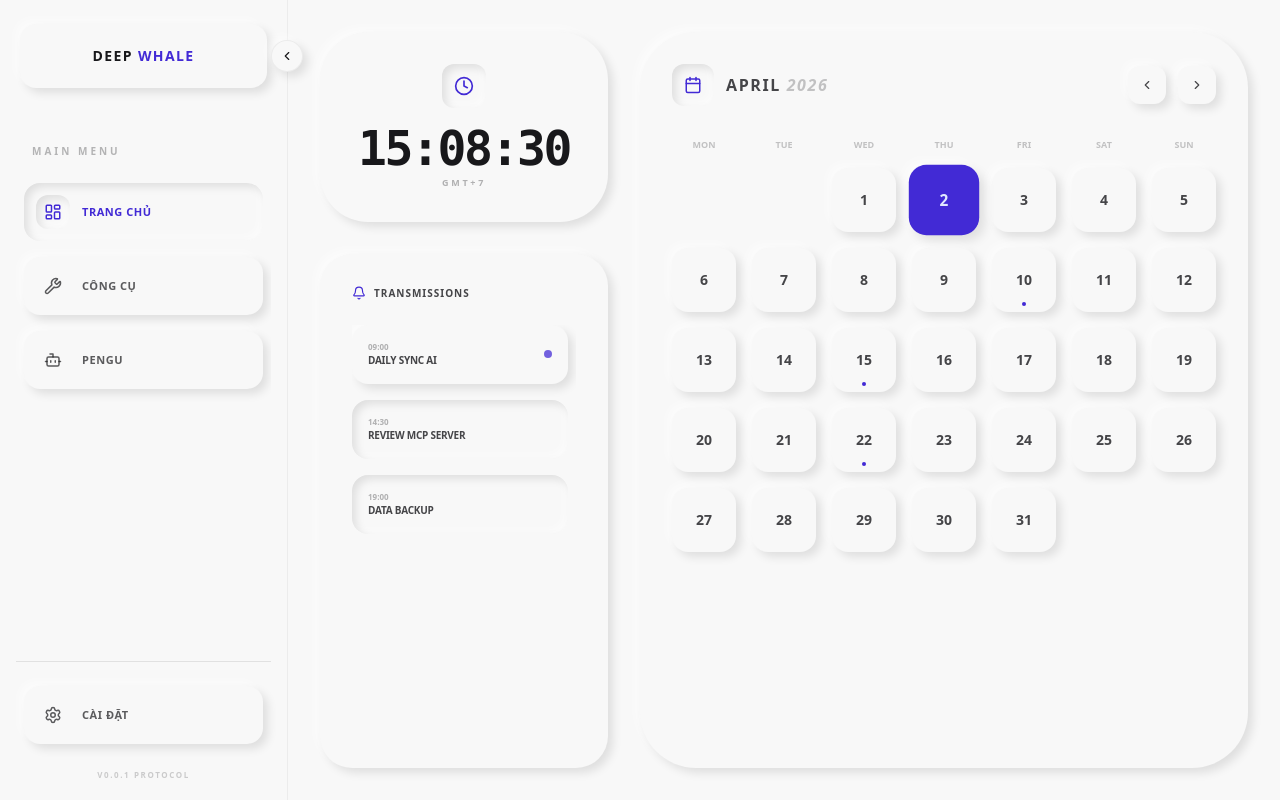
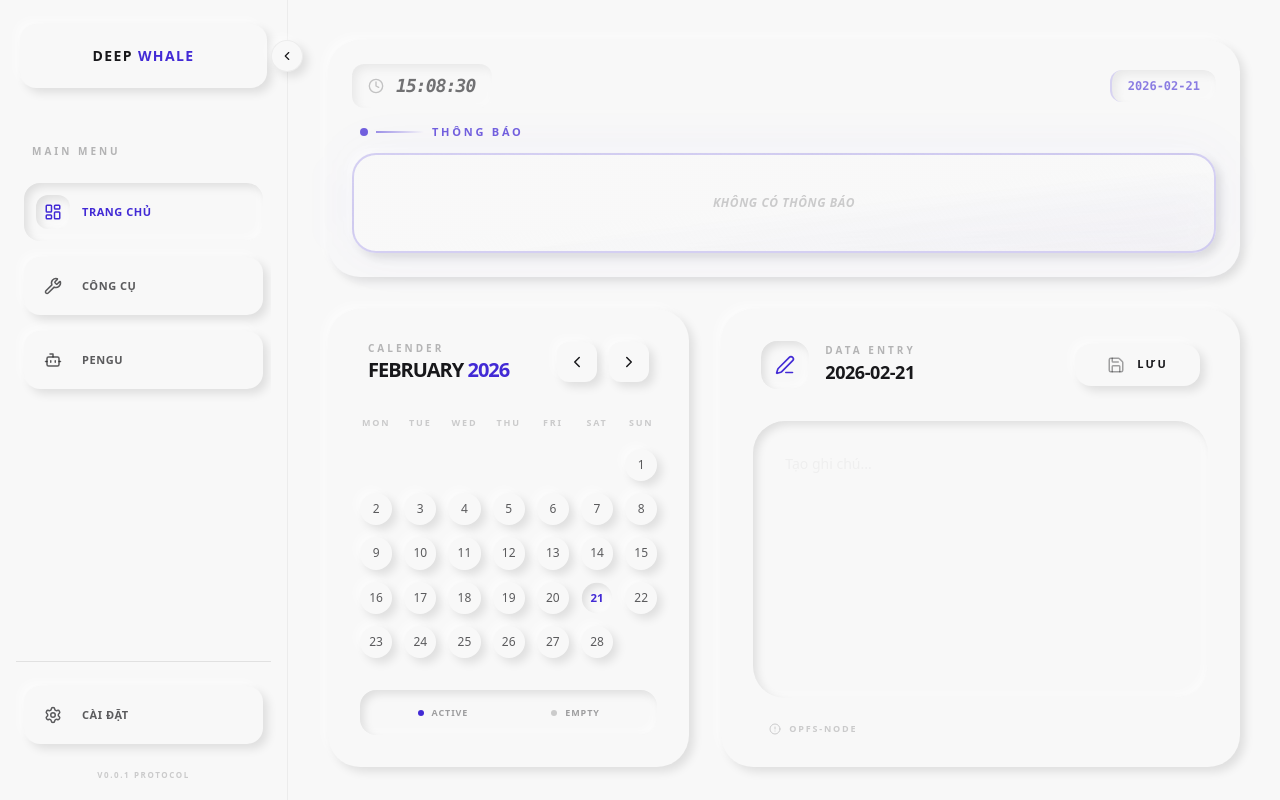
Before and after one commit to mahnduc/deepwhale, a Next.js app: page /deepwhale/ in a window 1280 px wide. Built offline with nearby package versions, Linux system fonts and the light colour scheme.

Commit message:
cập nhật trang chủ

```diff
--- a/src/app/layout.tsx
+++ b/src/app/layout.tsx
@@ -2,9 +2,9 @@
 
 import { useState, useEffect } from "react";
 import ThemeProvider from "@/app/settings/_components/ThemeProvider";
-import "./globals.css";
 import Sidebar from "@/components/sidebar";
 import { Menu } from "lucide-react";
+import "./globals.css";
 
 export default function RootLayout({
   children,
--- a/src/app/page.tsx
+++ b/src/app/page.tsx
@@ -1,126 +1,270 @@
 "use client";
 
-import React, { useState, useEffect } from "react";
-import { ChevronLeft, ChevronRight, Clock, Calendar as CalendarIcon, Bell } from "lucide-react";
+import React, { useState, useEffect, useMemo } from "react";
+import { Calendar as CalendarIcon, Save, Edit3, ChevronLeft, ChevronRight, AlertCircle, Clock } from "lucide-react";
 
 const neoFlat = "shadow-[5px_5px_10px_rgba(0,0,0,0.1),-5px_-5px_10px_rgba(255,255,255,0.5)]";
 const neoInset = "shadow-[inset_4px_4px_8px_rgba(0,0,0,0.1),inset_-4px_-4px_8px_rgba(255,255,255,0.5)]";
 const neoPressed = "active:shadow-[inset_2px_2px_5px_rgba(0,0,0,0.1),inset_-2px_-2px_5px_rgba(255,255,255,0.5)]";
 
+interface Note {
+  id: string;
+  dateKey: string;
+  title: string;
+  content: string;
+  updatedAt: string;
+}
+
 export default function SchedulePage() {
+  const [mounted, setMounted] = useState(false);
   const [time, setTime] = useState("");
+  const [notes, setNotes] = useState<Note[]>([]);
+  const [currentDate, setCurrentDate] = useState(new Date());
+  const [selectedDateKey, setSelectedDateKey] = useState<string>("");
+  const [editContent, setEditContent] = useState("");
+  const [isSaving, setIsSaving] = useState(false);
+
+  const todayKey = useMemo(() => new Date().toISOString().split('T')[0], []);
 
   useEffect(() => {
-    setTime(new Date().toLocaleTimeString('en-US', { hour12: false }));
+    setMounted(true);
+    setSelectedDateKey(todayKey);
     const timer = setInterval(() => {
       setTime(new Date().toLocaleTimeString('en-US', { hour12: false }));
     }, 1000);
+    loadAllNotes();
     return () => clearInterval(timer);
-  }, []);
+  }, [todayKey]);
 
-  const days = ["Mon", "Tue", "Wed", "Thu", "Fri", "Sat", "Sun"];
-  const dates = Array.from({ length: 31 }, (_, i) => i + 1);
+  const calendarData = useMemo(() => {
+    const year = currentDate.getFullYear();
+    const month = currentDate.getMonth();
+    const daysInMonth = new Date(year, month + 1, 0).getDate();
+    const firstDay = new Date(year, month, 1).getDay();
+    const adjustedFirstDay = firstDay === 0 ? 6 : firstDay - 1;
+    return { year, month, daysInMonth, adjustedFirstDay };
+  }, [currentDate]);
+
+  const activeNote = useMemo(() =>
+    notes.find(n => n.dateKey === selectedDateKey),
+    [notes, selectedDateKey]);
+
+  useEffect(() => {
+    setEditContent(activeNote?.content || "");
+  }, [activeNote, selectedDateKey]);
+
+  const loadAllNotes = async () => {
+    try {
+      const root = await navigator.storage.getDirectory();
+      const fileHandle = await root.getFileHandle("deepwhale_notes.json", { create: true });
+      const file = await fileHandle.getFile();
+      const text = await file.text();
+      if (text) setNotes(JSON.parse(text));
+    } catch (err) { console.error("OPFS Fail", err); }
+  };
+
+  const saveNote = async () => {
+    if (!selectedDateKey) return;
+    setIsSaving(true);
+    const newNote: Note = {
+      id: activeNote?.id || crypto.randomUUID(),
+      dateKey: selectedDateKey,
+      title: `Note for ${selectedDateKey}`,
+      content: editContent,
+      updatedAt: new Date().toLocaleString()
+    };
+
+    const updatedNotes = activeNote
+      ? notes.map(n => n.dateKey === selectedDateKey ? newNote : n)
+      : [...notes, newNote];
+
+    try {
+      const root = await navigator.storage.getDirectory();
+      const fileHandle = await root.getFileHandle("deepwhale_notes.json", { create: true });
+      const writable = await fileHandle.createWritable();
+      await writable.write(JSON.stringify(updatedNotes));
+      await writable.close();
+      setNotes(updatedNotes);
+    } catch (err) { console.error("Save Fail", err); }
+    finally { setTimeout(() => setIsSaving(false), 500); }
+  };
+
+  if (!mounted) return null;
 
   return (
-    <div className="w-full h-full min-h-screen lg:min-h-0 bg-base-200 p-4 md:p-6 lg:p-8 text-base-content/80 font-sans overflow-y-auto lg:overflow-hidden">
-      <div className="max-w-[1600px] mx-auto h-full flex flex-col gap-6 lg:gap-8">
+    <div className="w-full h-full bg-base-200 flex flex-col p-6 lg:p-10 select-none overflow-y-auto">
+      <div className="max-w-350 mx-auto w-full flex flex-col gap-8 h-full">
 
+        <div className={`p-6 rounded-4xl bg-base-200 ${neoFlat} flex flex-col gap-4 shrink-0`}>
 
-        <div className="grid grid-cols-1 lg:grid-cols-3 gap-6 lg:gap-8 h-full">
-          <div className="space-y-6 lg:space-y-8 flex flex-col">
-            {/* Clock Card */}
-            <div className={`p-6 lg:p-8 rounded-[2rem] lg:rounded-[3rem] bg-base-200 ${neoFlat} text-center flex flex-col justify-center`}>
-              <div className={`inline-flex p-3 rounded-xl bg-base-200 ${neoInset} text-primary mb-4 mx-auto`}>
-                <Clock size={20} />
-              </div>
-              <h2 className="text-4xl xl:text-5xl font-black tracking-tighter text-base-content mb-1 font-mono">
-                {time || "00:00:00"}
-              </h2>
-              <p className="text-[9px] font-black uppercase tracking-[0.3em] opacity-40">
-                GMT+7
-              </p>
+          <div className="flex items-center justify-between gap-4">
+            <div className={`px-4 py-2 rounded-xl bg-base-200 ${neoInset} flex items-center gap-3 shrink-0 opacity-60`}>
+              <Clock size={16} className="text-base-content/40" />
+              <span className="text-lg font-mono font-black tracking-tighter italic">{time}</span>
             </div>
 
-            <div className={`p-6 lg:p-8 rounded-[2rem] bg-base-200 ${neoFlat} flex-1 overflow-hidden flex flex-col`}>
-              <h3 className="text-[10px] font-black uppercase tracking-widest mb-6 flex items-center gap-2">
-                <Bell size={14} className="text-primary" /> Transmissions
-              </h3>
-              <div className="space-y-4 overflow-y-auto pr-2 scrollbar-hide">
-                {[
-                  { time: "09:00", title: "Daily Sync AI", active: true },
-                  { time: "14:30", title: "Review MCP Server", active: false },
-                  { time: "19:00", title: "Data Backup", active: false },
-                ].map((event, i) => (
-                  <div key={i} className={`p-4 rounded-2xl bg-base-200 ${event.active ? neoFlat : neoInset} flex items-center justify-between transition-all hover:scale-[1.02]`}>
-                    <div>
-                      <p className="text-[8px] font-black opacity-40 uppercase">{event.time}</p>
-                      <p className="text-[10px] font-bold uppercase tracking-tight">{event.title}</p>
+            <div className={`
+              hidden md:flex items-center gap-2
+              px-4 py-2 rounded-xl bg-base-200 ${neoInset}
+              border-l-2 border-primary/30 shrink-0 opacity-60
+            `}>
+              <span className="text-xs font-black text-primary font-mono">{selectedDateKey}</span>
             </div>
-                    {event.active && <div className="w-2 h-2 bg-primary rounded-full animate-pulse" />}
           </div>
-                ))}
+
+          <div className="w-full relative">
+            <div className="flex items-center gap-2 mb-3 ml-2">
+              <div className="w-2 h-2 rounded-full bg-primary animate-pulse shadow-lg shadow-primary/50" />
+              <div className="w-12 h-0.5 bg-linear-to-r from-primary/50 to-transparent" />
+              <label className="text-[11px] font-black uppercase text-primary tracking-[0.25em] animate-pulse">
+                Thông báo             </label>
+            </div>
+
+            <div className="relative">
+              <div className="absolute inset-0 bg-primary/5 rounded-3xl blur-xl" />
+
+              <div className={`
+                relative p-6 rounded-3xl
+                bg-linear-to-br from-base-200 via-base-200 to-base-300/30
+                ${neoFlat}
+                border-2 border-primary/20
+                transition-all duration-500
+                hover:border-primary/40 hover:shadow-xl hover:shadow-primary/10
+                group
+              `}>
+                {activeNote ? (
+                  <div className="flex items-start gap-4">
+                    <div className="mt-1 shrink-0">
+                      <div className={`w-8 h-8 rounded-lg bg-primary/10 ${neoInset} flex items-center justify-center`}>
+                        <span className="text-primary text-lg">»</span>
+                      </div>
+                    </div>
+
+                    <div className="flex-1 min-w-0">
+                      <div className="text-sm font-bold text-base-content leading-relaxed line-clamp-2 group-hover:line-clamp-none transition-all duration-300">
+                        {activeNote.content}
+                      </div>
+                    </div>
+                  </div>
+                ) : (
+                  <div className="text-center py-4">
+                    <div className="text-xs font-black uppercase tracking-wider opacity-20 italic">
+                      Không có thông báo
+                    </div>
+                  </div>
+                )}
+              </div>
             </div>
           </div>
         </div>
 
-          {/* --- CỘT PHẢI: LỊCH THÁNG --- */}
-          <div className="lg:col-span-2 h-full">
-            <div className={`p-6 lg:p-8 rounded-[2rem] lg:rounded-[3.5rem] bg-base-200 ${neoFlat} h-full flex flex-col`}>
+        <div className="grid grid-cols-1 lg:grid-cols-12 gap-8 items-stretch flex-1 min-h-0">
 
-              {/* Header Lịch */}
-              <div className="flex justify-between items-center mb-8">
-                <div className="flex items-center gap-3">
-                  <div className={`p-2 lg:p-3 rounded-xl bg-base-200 ${neoInset} text-primary`}>
-                    <CalendarIcon size={18} />
+          <div className={`lg:col-span-5 p-8 rounded-4xl bg-base-200 ${neoFlat} flex flex-col h-full`}>
+            <div className="flex justify-between items-center mb-8 px-2 shrink-0">
+              <div>
+                <h4 className="text-[10px] font-black uppercase tracking-[0.3em] text-base-content/30">Calender</h4>
+                <h2 className="text-xl font-black uppercase tracking-tighter">
+                  {currentDate.toLocaleString('default', { month: 'long' })} <span className="text-primary">{calendarData.year}</span>
+                </h2>
               </div>
-                  <h3 className="text-sm lg:text-base font-black uppercase tracking-widest">
-                    April <span className="opacity-30 italic">2026</span>
-                  </h3>
-                </div>
+
               <div className="flex gap-3">
-                  <button className={`p-2 lg:p-3 rounded-xl bg-base-200 ${neoFlat} ${neoPressed} transition-all`}>
-                    <ChevronLeft size={14} />
+                <button
+                  onClick={() => setCurrentDate(new Date(calendarData.year, calendarData.month - 1))}
+                  className={`w-10 h-10 rounded-xl bg-base-200 flex items-center justify-center transition-all ${neoFlat} ${neoPressed}`}
+                >
+                  <ChevronLeft size={18} />
                 </button>
-                  <button className={`p-2 lg:p-3 rounded-xl bg-base-200 ${neoFlat} ${neoPressed} transition-all`}>
-                    <ChevronRight size={14} />
+                <button
+                  onClick={() => setCurrentDate(new Date(calendarData.year, calendarData.month + 1))}
+                  className={`w-10 h-10 rounded-xl bg-base-200 flex items-center justify-center transition-all ${neoFlat} ${neoPressed}`}
+                >
+                  <ChevronRight size={18} />
                 </button>
               </div>
             </div>
 
-              {/* Grid Lịch - Tự động co giãn theo chiều cao container */}
-              <div className="flex-1 flex flex-col justify-between">
-                <div className="grid grid-cols-7 gap-2 lg:gap-4">
-                  {days.map((day) => (
-                    <div key={day} className="text-center text-[9px] font-black uppercase opacity-30">
-                      {day}
-                    </div>
+            <div className="grid grid-cols-7 gap-3 flex-1 content-start">
+              {['Mon', 'Tue', 'Wed', 'Thu', 'Fri', 'Sat', 'Sun'].map(d => (
+                <div key={d} className="text-center text-[9px] font-black uppercase opacity-20 mb-2 tracking-[0.2em]">{d}</div>
               ))}
 
-                  <div className="aspect-square" />
-                  <div className="aspect-square" />
+              {Array.from({ length: calendarData.adjustedFirstDay }).map((_, i) => (
+                <div key={`empty-${i}`} className="aspect-square" />
+              ))}
 
-                  {dates.map((date) => {
-                    const isToday = date === 2;
+              {Array.from({ length: calendarData.daysInMonth }).map((_, i) => {
+                const day = i + 1;
+                const dKey = `${calendarData.year}-${String(calendarData.month + 1).padStart(2, '0')}-${String(day).padStart(2, '0')}`;
+                const isSelected = dKey === selectedDateKey;
+                const isToday = dKey === todayKey;
+                const hasNote = notes.some(n => n.dateKey === dKey);
+
                 return (
                   <button
-                        key={date}
-                        className={`aspect-square md:h-12 lg:h-auto rounded-xl lg:rounded-2xl flex flex-col items-center justify-center transition-all group relative
-                          ${isToday
-                            ? `bg-primary text-primary-content ${neoFlat} z-10 scale-110`
-                            : `bg-base-200 ${neoFlat} hover:bg-base-300 hover:scale-105 active:shadow-inner`
-                          }`}
+                    key={day}
+                    onClick={() => setSelectedDateKey(dKey)}
+                    className={`
+                      aspect-square rounded-2xl flex flex-col items-center justify-center transition-all duration-300 relative
+                      ${isSelected
+                        ? `bg-base-200 ${neoInset} text-primary scale-95 font-black`
+                        : `${neoFlat} hover:scale-105 text-base-content/70`
+                      }
+                      ${isToday && !isSelected ? "ring-1 ring-primary/30" : ""}
+                    `}
                   >
-                        <span className="text-xs lg:text-sm font-black">{date}</span>
-                        {/* Event indicator */}
-                        {[10, 15, 22].includes(date) && !isToday && (
-                          <div className="absolute bottom-1.5 w-1 h-1 bg-primary rounded-full" />
+                    <span className="text-xs">{day}</span>
+                    {hasNote && !isSelected && (
+                      <div className="absolute bottom-2 w-1 h-1 rounded-full bg-primary/40 shadow-[0_0_8px_rgba(var(--p),0.5)]" />
                     )}
                   </button>
                 );
               })}
             </div>
 
+            <div className={`mt-8 p-4 rounded-2xl bg-base-200 ${neoInset} flex justify-around shrink-0`}>
+              <div className="flex items-center gap-2"><div className="w-1.5 h-1.5 rounded-full bg-primary" /> <span className="text-[9px] font-black uppercase tracking-widest opacity-40">Active</span></div>
+              <div className="flex items-center gap-2"><div className="w-1.5 h-1.5 rounded-full bg-base-content/20" /> <span className="text-[9px] font-black uppercase tracking-widest opacity-40">Empty</span></div>
             </div>
+          </div>
+
+          <div className={`lg:col-span-7 p-8 rounded-4xl bg-base-200 ${neoFlat} flex flex-col h-full`}>
+            <div className="flex flex-col md:flex-row justify-between items-start md:items-center mb-8 gap-6 px-2 shrink-0">
+              <div className="flex items-center gap-4">
+                <div className={`w-12 h-12 rounded-2xl bg-base-200 ${neoInset} flex items-center justify-center text-primary`}>
+                  <Edit3 size={20} />
+                </div>
+                <div>
+                  <label className="text-[10px] font-black uppercase opacity-30 tracking-[0.3em] block">Data Entry</label>
+                  <h3 className="text-lg font-black tracking-tight uppercase">{selectedDateKey}</h3>
+                </div>
+              </div>
+
+              <button
+                onClick={saveNote}
+                className={`w-full md:w-auto px-8 py-3 rounded-2xl bg-base-200 ${neoFlat} ${neoPressed} flex gap-3 items-center justify-center transition-all group`}
+              >
+                <Save size={18} className={`${isSaving ? "animate-spin text-primary" : "text-base-content/40 group-hover:text-primary transition-colors"}`} />
+                <span className="text-[11px] font-black uppercase tracking-[0.2em]">Lưu</span>
+              </button>
+            </div>
+
+            <textarea
+              value={editContent}
+              onChange={(e) => setEditContent(e.target.value)}
+              placeholder="Tạo ghi chú..."
+              className={`flex-1 w-full p-8 rounded-4xl bg-base-200 ${neoInset} outline-none resize-none text-sm font-medium leading-relaxed text-base-content/80 placeholder:opacity-10 focus:ring-1 focus:ring-primary/5 transition-all scrollbar-hide`}
+            />
+
+            <div className="mt-6 flex justify-between items-center px-4 shrink-0">
+              <div className="flex items-center gap-2">
+                <AlertCircle size={12} className="opacity-20" />
+                <span className="text-[9px] font-black uppercase tracking-[0.2em] opacity-20">OPFS-Node</span>
+              </div>
+              {activeNote && (
+                <span className="text-[9px] font-mono opacity-20 uppercase">Updated: {activeNote.updatedAt}</span>
+              )}
             </div>
           </div>
 
```
Lines whose indentation alone changed are shown as unchanged.
